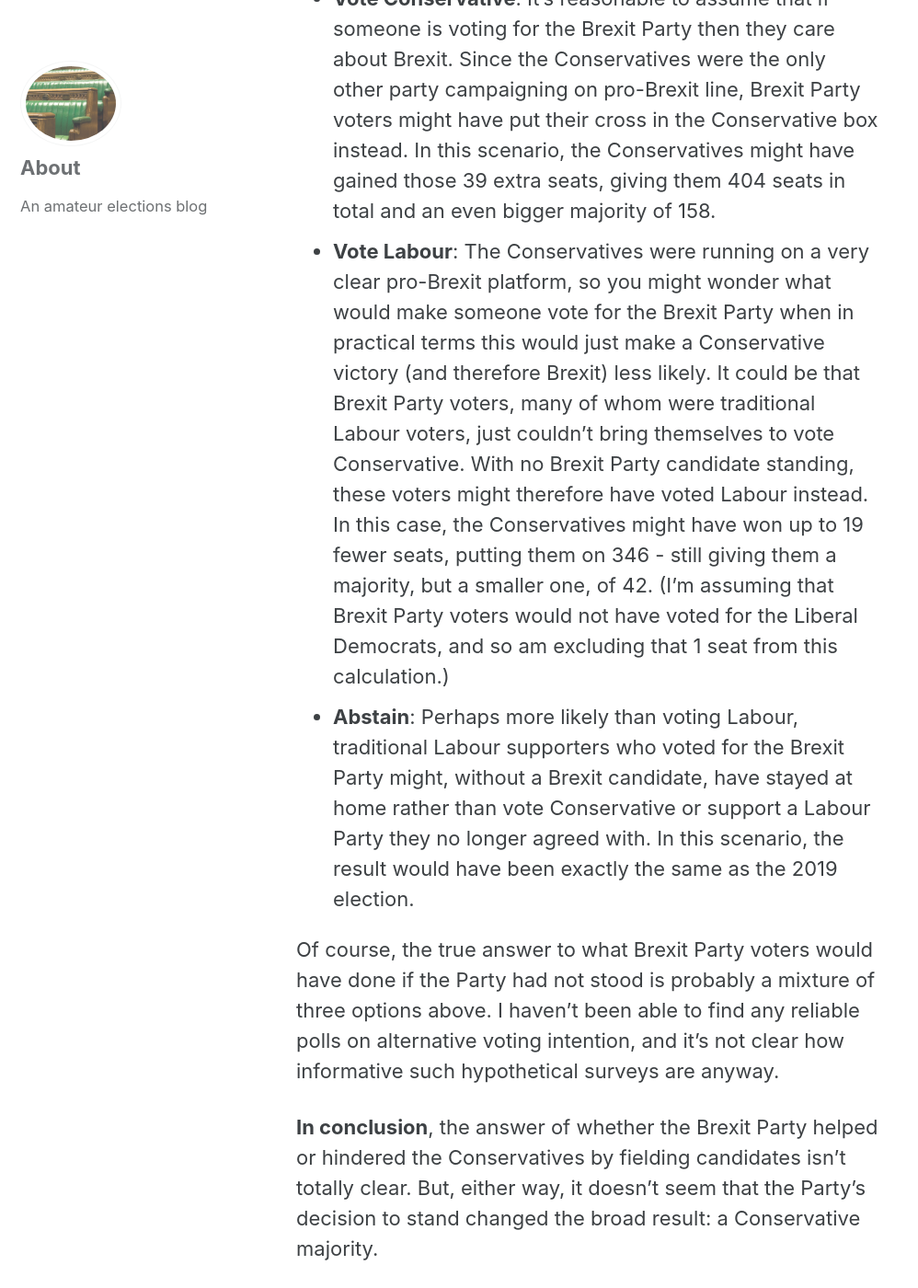
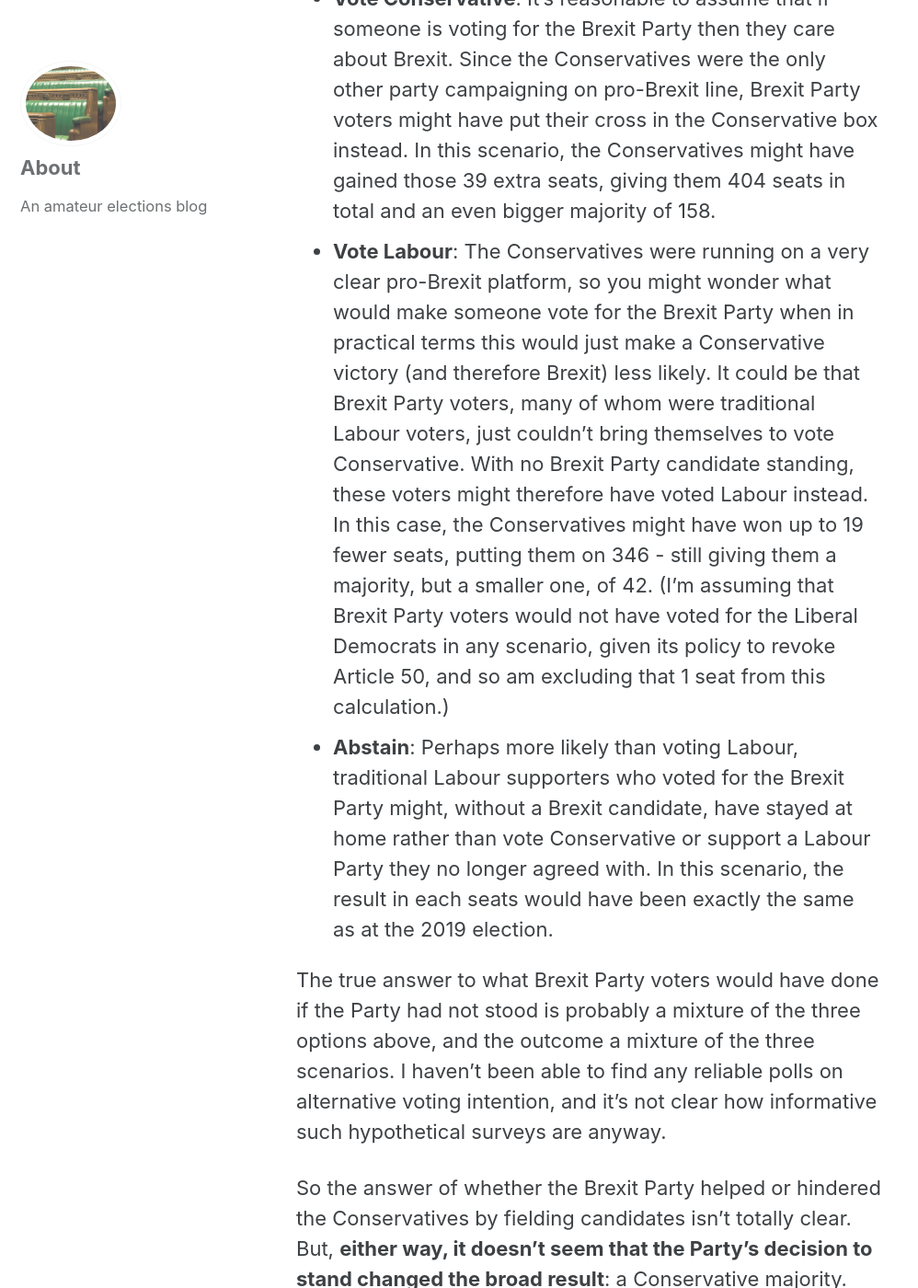
Before and after one commit to sixhundredandfifty/blog, a Jekyll site: the page built from _posts/2020-05-18-BrexitParty19.md, in a window 1280 px wide and 1400 px high, scrolled down 1738 px. Shown: the whole window at 92% size, without its empty margins (0-998 px from the left). Built offline with Jekyll 4.4.1, drawn with Linux system fonts in a browser that asks for light colours; cached includes are drawn as plain includes; nearby versions of some CDN libraries; some of the changed text lies outside the part shown.

Commit message:
Update 2020-05-18-BrexitParty19.md

```diff
--- a/_posts/2020-05-18-BrexitParty19.md
+++ b/_posts/2020-05-18-BrexitParty19.md
@@ -23,11 +23,11 @@ In answer to the first question, we could say that the Brexit Party "made a diff
 
 So, from a purely numerical perspective, it looks like there were enough Brexit Party voters to have helped the Conservatives gain 19 seats from Labour (and 1 from the Lib Dems). But on the other hand it looks like there were also enough to have helped Labour and Plaid Cymru defend 39 seats from the Conservatives. (Note that, in the two seats where the Brexit Party came second, the combined Brexit and Conservative vote was greater than Labour's tally, so I include these in the 39 number.)
 
-But what would actually have happened in these seats depends on what Brexit Party voters would have done if the party hadn't been standing in their constituency. There are three main options:
+But what would actually have happened in these seats if the Brexit Party hadn't been standing in them depends on what Brexit Party voters would have done in that scenario. I'd say there are three main options:
 * **Vote Conservative**: It's reasonable to assume that if someone is voting for the Brexit Party then they care about Brexit. Since the Conservatives were the only other party campaigning on pro-Brexit line, Brexit Party voters might have put their cross in the Conservative box instead. In this scenario, the Conservatives might have gained those 39 extra seats, giving them 404 seats in total and an even bigger majority of 158.
-* **Vote Labour**: The Conservatives were running on a very clear pro-Brexit platform, so you might wonder what would make someone vote for the Brexit Party when in practical terms this would just make a Conservative victory (and therefore Brexit) less likely. It could be that Brexit Party voters, many of whom were traditional Labour voters, just couldn't bring themselves to vote Conservative. With no Brexit Party candidate standing, these voters might therefore have voted Labour instead. In this case, the Conservatives might have won up to 19 fewer seats, putting them on 346 - still giving them a majority, but a smaller one, of 42. (I'm assuming that Brexit Party voters would not have voted for the Liberal Democrats, and so am excluding that 1 seat from this calculation.)
-* **Abstain**: Perhaps more likely than voting Labour, traditional Labour supporters who voted for the Brexit Party might, without a Brexit candidate, have stayed at home rather than vote Conservative or support a Labour Party they no longer agreed with. In this scenario, the result would have been exactly the same as the 2019 election.
+* **Vote Labour**: The Conservatives were running on a very clear pro-Brexit platform, so you might wonder what would make someone vote for the Brexit Party when in practical terms this would just make a Conservative victory (and therefore Brexit) less likely. It could be that Brexit Party voters, many of whom were traditional Labour voters, just couldn't bring themselves to vote Conservative. With no Brexit Party candidate standing, these voters might therefore have voted Labour instead. In this case, the Conservatives might have won up to 19 fewer seats, putting them on 346 - still giving them a majority, but a smaller one, of 42. (I'm assuming that Brexit Party voters would not have voted for the Liberal Democrats in any scenario, given its policy to revoke Article 50, and so am excluding that 1 seat from this calculation.)
+* **Abstain**: Perhaps more likely than voting Labour, traditional Labour supporters who voted for the Brexit Party might, without a Brexit candidate, have stayed at home rather than vote Conservative or support a Labour Party they no longer agreed with. In this scenario, the result in each seats would have been exactly the same as at the 2019 election.
 
-Of course, the true answer to what Brexit Party voters would have done if the Party had not stood is probably a mixture of three options above. I haven't been able to find any reliable polls on alternative voting intention, and it's not clear how informative such hypothetical surveys are anyway.
+The true answer to what Brexit Party voters would have done if the Party had not stood is probably a mixture of the three options above, and the outcome a mixture of the three scenarios. I haven't been able to find any reliable polls on alternative voting intention, and it's not clear how informative such hypothetical surveys are anyway.
 
-**In conclusion**, the answer of whether the Brexit Party helped or hindered the Conservatives by fielding candidates isn't totally clear. But, either way, it doesn't seem that the Party's decision to stand changed the broad result: a Conservative majority.
+So the answer of whether the Brexit Party helped or hindered the Conservatives by fielding candidates isn't totally clear. But, **either way, it doesn't seem that the Party's decision to stand changed the broad result**: a Conservative majority.
```
